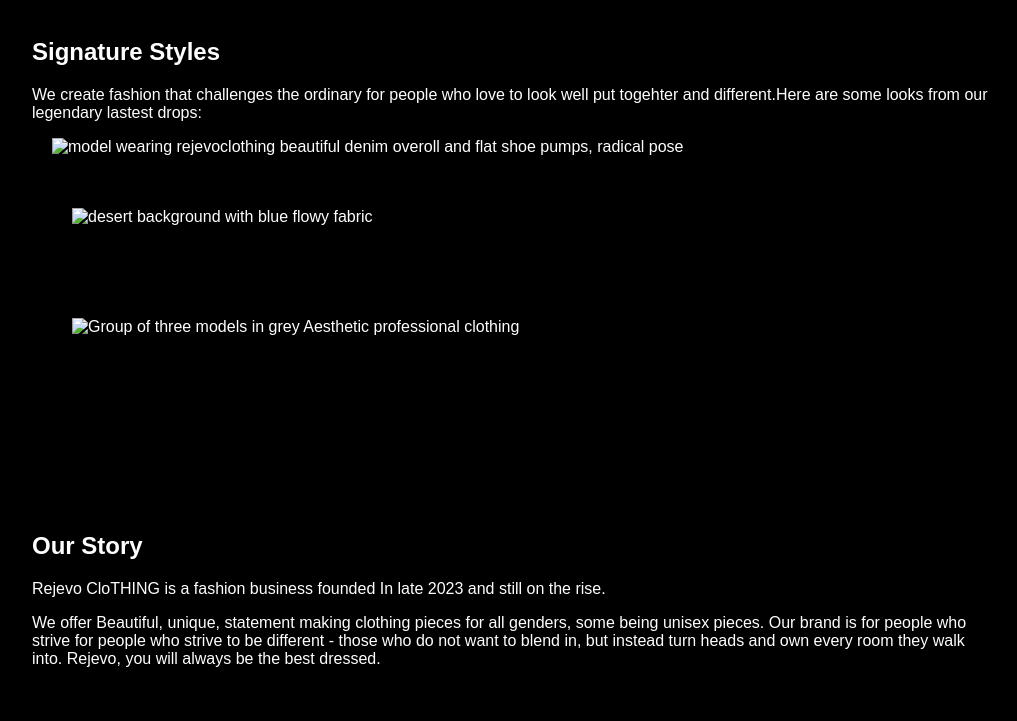
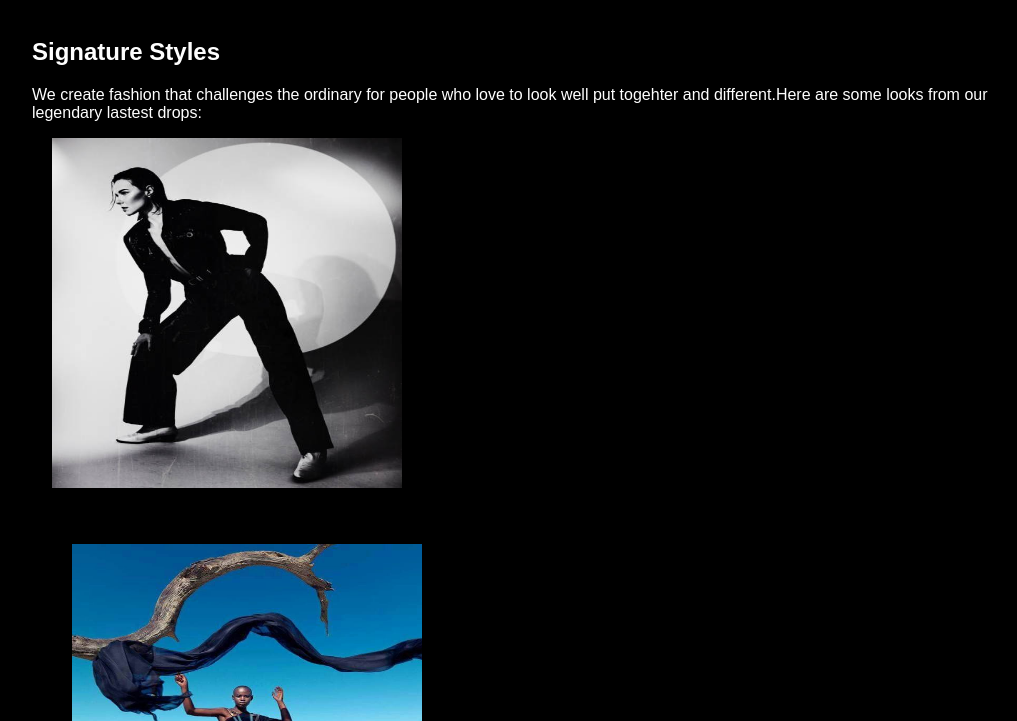
Before and after one commit to Shazziiee/rejevoclothing, a plain HTML site: page index.html in a window 1280 px wide. Shown: the part 1060-1781 px from the top of the page, without its empty margins (128-1145 px from the left). Drawn offline with nearby package versions, Linux system fonts and the light colour scheme; files that its build step writes are made by us from their sources; a script that the page names is missing; files whose address does not match are found by name.

Commit message:
Update index.html

```diff
--- a/index.html
+++ b/index.html
@@ -74,18 +74,18 @@
         <table>
             <ul>
 
-                <p><img src="images/leaning pose.jpg" alt="model wearing rejevoclothing beautiful denim overoll and flat shoe pumps, radical pose  " width="350" height="350"></p>
+                <p><img src="leaning pose.jpg" alt="model wearing rejevoclothing beautiful denim overoll and flat shoe pumps, radical pose  " width="350" height="350"></p>
             </section>
 
 <div> </div>
             <section>
-                             <p><img src="images/tree pose.jpg" alt="desert background with blue flowy fabric" width="350" height="350"></p>
+                             <p><img src="tree pose.jpg" alt="desert background with blue flowy fabric" width="350" height="350"></p>
             </section>
 
 
                 <section>
 
-                <p><img src="images/photoshoot grey.webp" alt="Group of three models in grey Aesthetic professional clothing " width="350" height="350"></p>
+                <p><img src="photoshoot grey.webp" alt="Group of three models in grey Aesthetic professional clothing " width="350" height="350"></p>
             </section>
 
 
```
